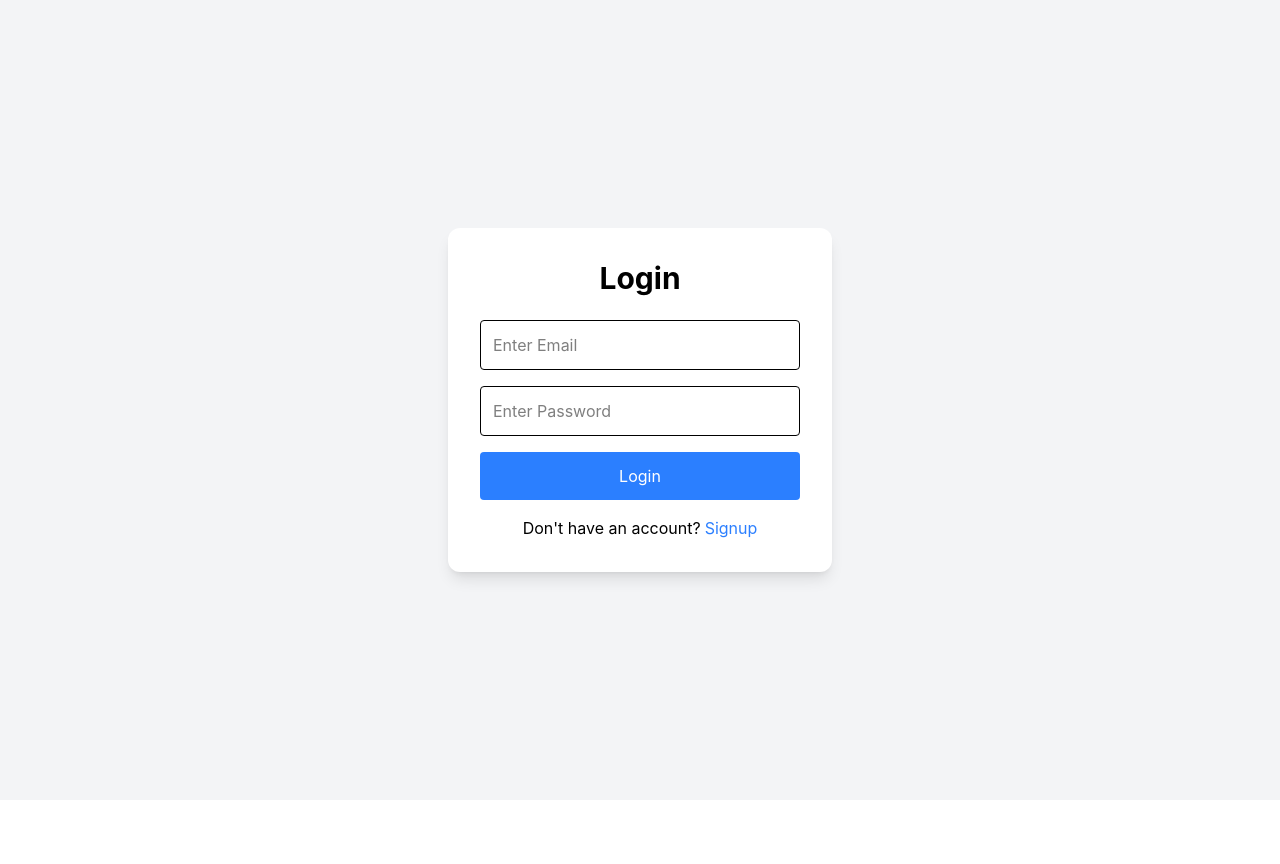
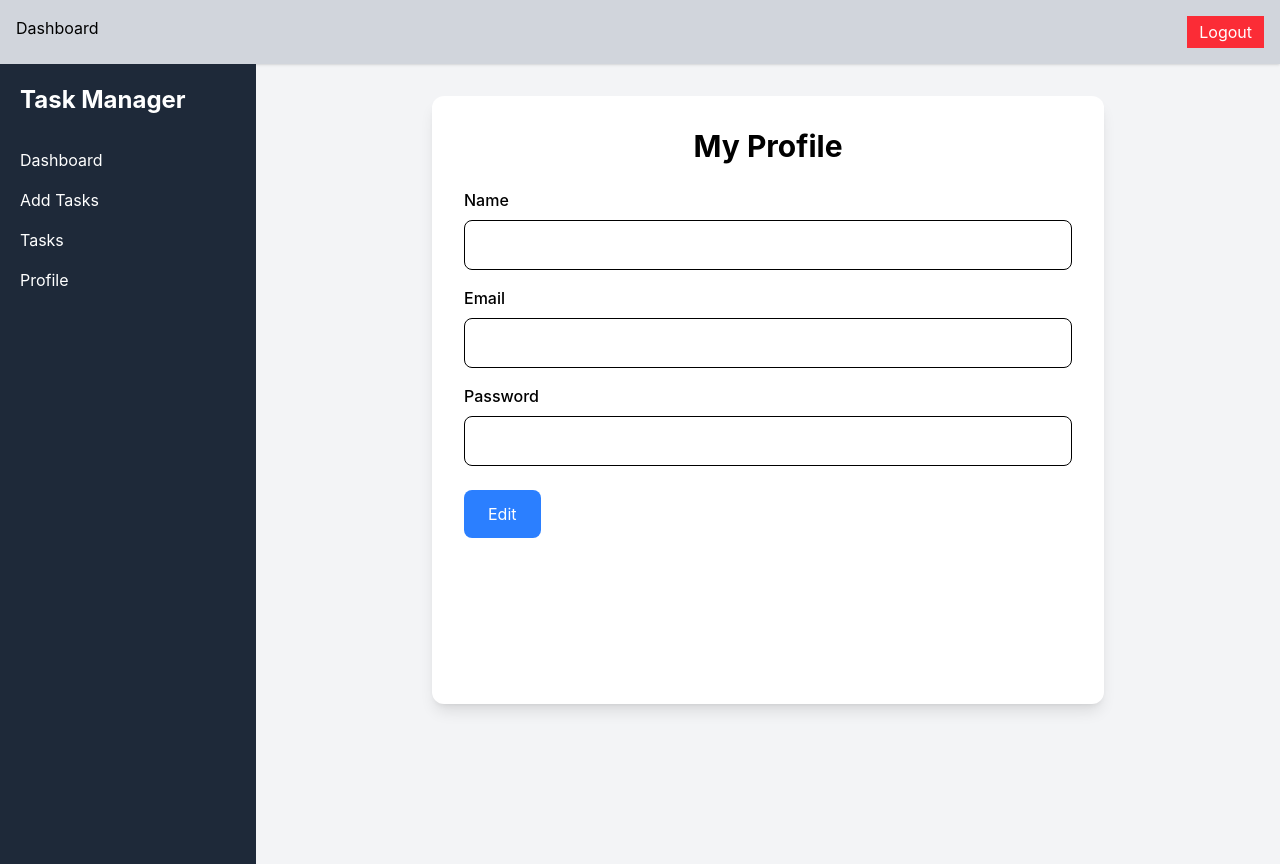
Before and after one commit to ANIKETPATIL0012/TaskManager, a React (Vite) app: page /profile in a window 1280 px wide. Before the commit this address led to /. Before the commit the page ends 800 px from the top, so only its background shows below. Built offline with nearby package versions, Linux system fonts and the light colour scheme; sample sign-in values are in the browser's storage.

Commit message:
first commit

```diff
--- a/src/components/ProtectedRoute.jsx
+++ b/src/components/ProtectedRoute.jsx
@@ -1,7 +1,7 @@
 import { Navigate } from "react-router-dom";
 
 const ProtectedRoute = ({ children }) => {
-  const user = localStorage.getItem("user");
+  const user = localStorage.getItem("loggedInUser");
 
   if (!user) {
     return <Navigate to="/" />;
--- a/src/pages/AddTask.jsx
+++ b/src/pages/AddTask.jsx
@@ -46,7 +46,7 @@ export default function AddTask() {
         <Sidebar />
 
         <div className="flex-1 p-4 md:p-6 flex justify-center">
-          <div className="bg-white p-5 md:p-8 rounded-xl shadow-lg w-full max-w-3xl">
+          <div className="bg-white p-5 md:p-8 mb-32 rounded-xl shadow-lg w-full max-w-3xl">
             <h1 className="text-2xl md:text-3xl font-bold mb-6">
               Add New Task
             </h1>
--- a/src/pages/Login.jsx
+++ b/src/pages/Login.jsx
@@ -1,5 +1,5 @@
 import { useState } from "react";
-import { Link, useNavigate } from "react-router-dom";
+import { useNavigate, Link } from "react-router-dom";
 
 export default function Login() {
   const navigate = useNavigate();
@@ -20,6 +20,7 @@ export default function Login() {
 
     if (user) {
       localStorage.setItem("loggedInUser", JSON.stringify(user));
+
       navigate("/dashboard");
     } else {
       alert("Invalid Email or Password");
@@ -27,41 +28,35 @@ export default function Login() {
   };
 
   return (
-    <div className="h-screen flex justify-center items-center bg-gray-100">
+    <div className="h-screen flex justify-center items-center bg-gray-100 px-4">
       <form
         onSubmit={handleLogin}
-        className="bg-white p-8 rounded-xl shadow-lg w-96"
+        className="bg-white p-6 rounded-xl shadow w-full max-w-md"
       >
-        <h1 className="text-3xl font-bold text-center mb-6">Login</h1>
+        <h1 className="text-2xl font-bold mb-5 text-center">Login</h1>
 
         <input
-          type="email"
-          placeholder="Enter Email"
+          className="w-full border p-3 mb-3 rounded"
+          placeholder="Email"
           value={email}
           onChange={(e) => setEmail(e.target.value)}
-          className="w-full border p-3 rounded mb-4"
-          required
         />
 
         <input
+          className="w-full border p-3 mb-4 rounded"
+          placeholder="Password"
           type="password"
-          placeholder="Enter Password"
           value={password}
           onChange={(e) => setPassword(e.target.value)}
-          className="w-full border p-3 rounded mb-4"
-          required
         />
 
-        <button
-          type="submit"
-          className="w-full bg-blue-500 text-white py-3 rounded hover:bg-blue-600"
-        >
+        <button className="w-full bg-blue-500 text-white p-3 rounded">
           Login
         </button>
 
-        <p className="text-center mt-4">
-          Don't have an account?
-          <Link to="/signup" className="text-blue-500 ml-1">
+        <p className="text-center mt-3">
+          No account?
+          <Link to="/signup" className="text-blue-600 ml-1">
             Signup
           </Link>
         </p>
--- a/src/pages/Profile.jsx
+++ b/src/pages/Profile.jsx
@@ -3,31 +3,32 @@ import Sidebar from "../components/Sidebar";
 import Navbar from "../components/Navbar";
 
 export default function Profile() {
-  const user = JSON.parse(localStorage.getItem("currentUser"));
+  const currentUser = JSON.parse(localStorage.getItem("loggedInUser"));
 
-  const [isEditing, setIsEditing] = useState(false);
-
-  const [formData, setFormData] = useState({
-    name: user?.name || "",
-    email: user?.email || "",
-    password: user?.password || "",
+  const [form, setForm] = useState({
+    id: currentUser?.id,
+    name: currentUser?.name,
+    email: currentUser?.email,
+    password: currentUser?.password,
   });
 
+  const [edit, setEdit] = useState(false);
+
   const handleChange = (e) => {
-    setFormData({
-      ...formData,
-      [e.target.name]: e.target.value,
-    });
+    setForm({ ...form, [e.target.name]: e.target.value });
   };
 
-  const saveProfile = () => {
-    localStorage.setItem("currentUser", JSON.stringify(formData));
+  const save = () => {
+    let users = JSON.parse(localStorage.getItem("users")) || [];
 
-    localStorage.setItem("user", JSON.stringify(formData));
+    const updated = users.map((u) => (u.id === form.id ? form : u));
 
-    alert("Profile Updated Successfully");
+    localStorage.setItem("users", JSON.stringify(updated));
 
-    setIsEditing(false);
+    localStorage.setItem("loggedInUser", JSON.stringify(form));
+
+    alert("Profile updated");
+    setEdit(false);
   };
 
   return (
@@ -37,85 +38,70 @@ export default function Profile() {
       <div className="flex flex-col md:flex-row">
         <Sidebar />
 
-        <div className="flex-1 p-4 md:p-6 lg:p-8 flex justify-center">
-          <div className="bg-white rounded-xl shadow-lg w-full max-w-3xl p-5 md:p-8">
-            <h1 className="text-2xl md:text-3xl font-bold text-center mb-6">
+        <div className="flex-1 flex justify-center p-3 sm:p-4 md:p-8">
+          <div className="bg-white w-full max-w-2xl mb-32 rounded-xl shadow-lg p-4 sm:p-6 md:p-8">
+            <h1 className="text-xl sm:text-2xl md:text-3xl font-bold text-center mb-6">
               My Profile
             </h1>
 
-            <div className="space-y-5">
-              <div>
-                <label className="block font-medium mb-2">Name</label>
-
+            <div className="mb-4">
+              <label className="block font-medium mb-2 text-sm sm:text-base">
+                Name
+              </label>
               <input
-                  type="text"
                 name="name"
-                  value={formData.name}
-                  disabled={!isEditing}
+                value={form.name}
+                disabled={!edit}
                 onChange={handleChange}
-                  className={`w-full border rounded-lg p-3 outline-none ${
-                    isEditing
-                      ? "focus:ring-2 focus:ring-blue-400"
-                      : "bg-gray-100"
-                  }`}
+                className="w-full border rounded-lg p-3 text-sm sm:text-base"
               />
             </div>
 
-              <div>
-                <label className="block font-medium mb-2">Email</label>
-
+            <div className="mb-4">
+              <label className="block font-medium mb-2 text-sm sm:text-base">
+                Email
+              </label>
               <input
-                  type="email"
                 name="email"
-                  value={formData.email}
-                  disabled={!isEditing}
+                value={form.email}
+                disabled={!edit}
                 onChange={handleChange}
-                  className={`w-full border rounded-lg p-3 outline-none ${
-                    isEditing
-                      ? "focus:ring-2 focus:ring-blue-400"
-                      : "bg-gray-100"
-                  }`}
+                className="w-full border rounded-lg p-3 text-sm sm:text-base"
               />
             </div>
 
-              <div>
-                <label className="block font-medium mb-2">Password</label>
-
+            <div className="mb-6">
+              <label className="block font-medium mb-2 text-sm sm:text-base">
+                Password
+              </label>
               <input
+                name="password"
                 type="password"
-                  name="password"
-                  value={formData.password}
-                  disabled={!isEditing}
+                value={form.password}
+                disabled={!edit}
                 onChange={handleChange}
-                  className={`w-full border rounded-lg p-3 outline-none ${
-                    isEditing
-                      ? "focus:ring-2 focus:ring-blue-400"
-                      : "bg-gray-100"
-                  }`}
+                className="w-full border rounded-lg p-3 text-sm sm:text-base"
               />
             </div>
-            </div>
 
-            <div className="mt-8">
-              {!isEditing ? (
+            {!edit ? (
               <button
-                  onClick={() => setIsEditing(true)}
-                  className="w-full bg-blue-500 hover:bg-blue-600 text-white py-3 rounded-lg transition"
+                onClick={() => setEdit(true)}
+                className="w-full md:w-auto bg-blue-500 text-white px-6 py-3 rounded-lg"
               >
-                  Edit Profile
+                Edit
               </button>
             ) : (
               <button
-                  onClick={saveProfile}
-                  className="w-full bg-green-500 hover:bg-green-600 text-white py-3 rounded-lg transition"
+                onClick={save}
+                className="w-full md:w-auto bg-green-500 text-white px-6 py-3 rounded-lg"
               >
-                  Save Changes
+                Save
               </button>
             )}
           </div>
         </div>
       </div>
     </div>
-    </div>
   );
 }
--- a/src/pages/Signup.jsx
+++ b/src/pages/Signup.jsx
@@ -4,117 +4,80 @@ import { useNavigate, Link } from "react-router-dom";
 export default function Signup() {
   const navigate = useNavigate();
 
-  const [formData, setFormData] = useState({
+  const [form, setForm] = useState({
     name: "",
     email: "",
     password: "",
-    confirmPassword: "",
   });
 
   const handleChange = (e) => {
-    setFormData({
-      ...formData,
-      [e.target.name]: e.target.value,
-    });
+    setForm({ ...form, [e.target.name]: e.target.value });
   };
 
   const handleSubmit = (e) => {
     e.preventDefault();
 
-    if (
-      !formData.name ||
-      !formData.email ||
-      !formData.password ||
-      !formData.confirmPassword
-    ) {
-      alert("Please fill all fields");
-      return;
-    }
+    let users = JSON.parse(localStorage.getItem("users")) || [];
 
-    if (formData.password !== formData.confirmPassword) {
-      alert("Passwords do not match");
-      return;
-    }
+    const exists = users.find(
+      (u) => u.email.toLowerCase() === form.email.toLowerCase(),
+    );
 
-    const users = JSON.parse(localStorage.getItem("users")) || [];
-
-    const userExists = users.find((u) => u.email === formData.email);
-
-    if (userExists) {
-      alert("Email already registered");
+    if (exists) {
+      alert("User already exists");
       return;
     }
 
     const newUser = {
       id: Date.now(),
-      name: formData.name,
-      email: formData.email,
-      password: formData.password,
+      ...form,
     };
 
     users.push(newUser);
 
     localStorage.setItem("users", JSON.stringify(users));
 
-    alert("Signup Successful");
-
+    alert("Signup successful");
     navigate("/");
   };
 
   return (
-    <div className="h-screen flex justify-center items-center bg-gray-100">
+    <div className="h-screen flex justify-center items-center bg-gray-100 px-4">
       <form
         onSubmit={handleSubmit}
-        className="bg-white p-6 rounded-xl shadow-lg w-96"
+        className="bg-white p-6 rounded-xl shadow w-full max-w-md"
       >
-        <h1 className="text-3xl font-bold mb-5 text-center">Signup</h1>
+        <h1 className="text-2xl font-bold mb-5 text-center">Signup</h1>
 
         <input
-          type="text"
           name="name"
           placeholder="Name"
-          className="w-full border p-2 mb-3 rounded"
+          className="w-full border p-3 mb-3 rounded"
           onChange={handleChange}
-          required
         />
 
         <input
-          type="email"
           name="email"
           placeholder="Email"
-          className="w-full border p-2 mb-3 rounded"
+          className="w-full border p-3 mb-3 rounded"
           onChange={handleChange}
-          required
         />
 
         <input
+          name="password"
           type="password"
-          name="password"
           placeholder="Password"
-          className="w-full border p-2 mb-3 rounded"
+          className="w-full border p-3 mb-4 rounded"
           onChange={handleChange}
-          required
         />
 
-        <input
-          type="password"
-          name="confirmPassword"
-          placeholder="Confirm Password"
-          className="w-full border p-2 mb-3 rounded"
-          onChange={handleChange}
-          required
-        />
-
-        <button
-          type="submit"
-          className="w-full bg-green-500 text-white p-2 rounded"
-        >
+        <button className="w-full bg-green-500 text-white p-3 rounded">
           Signup
         </button>
 
-        <p className="mt-4 text-center">
-          Already have an account?
-          <Link to="/" className="text-blue-500 ml-1">
+        <p className="text-center mt-3">
+          Already have account?
+          <Link to="/" className="text-blue-600 ml-1">
             Login
           </Link>
         </p>
```
Lines whose indentation alone changed are shown as unchanged.
